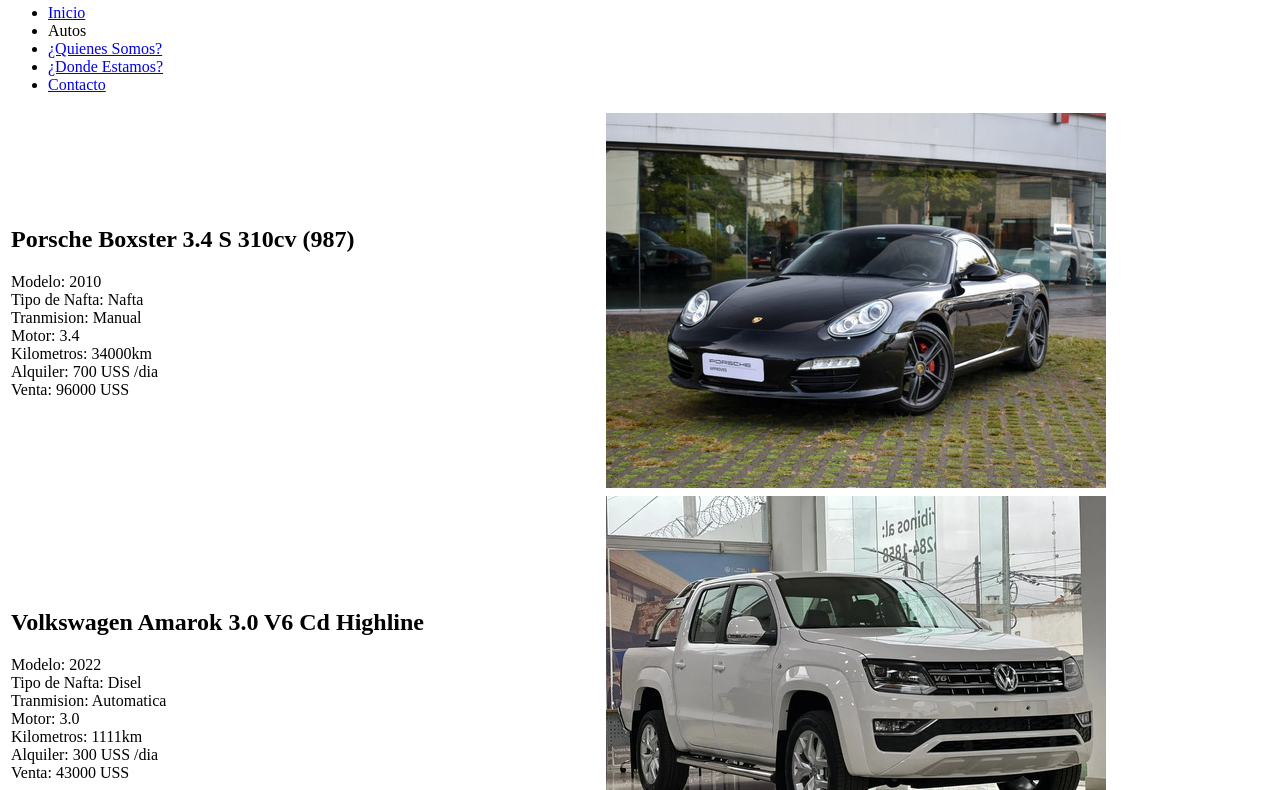
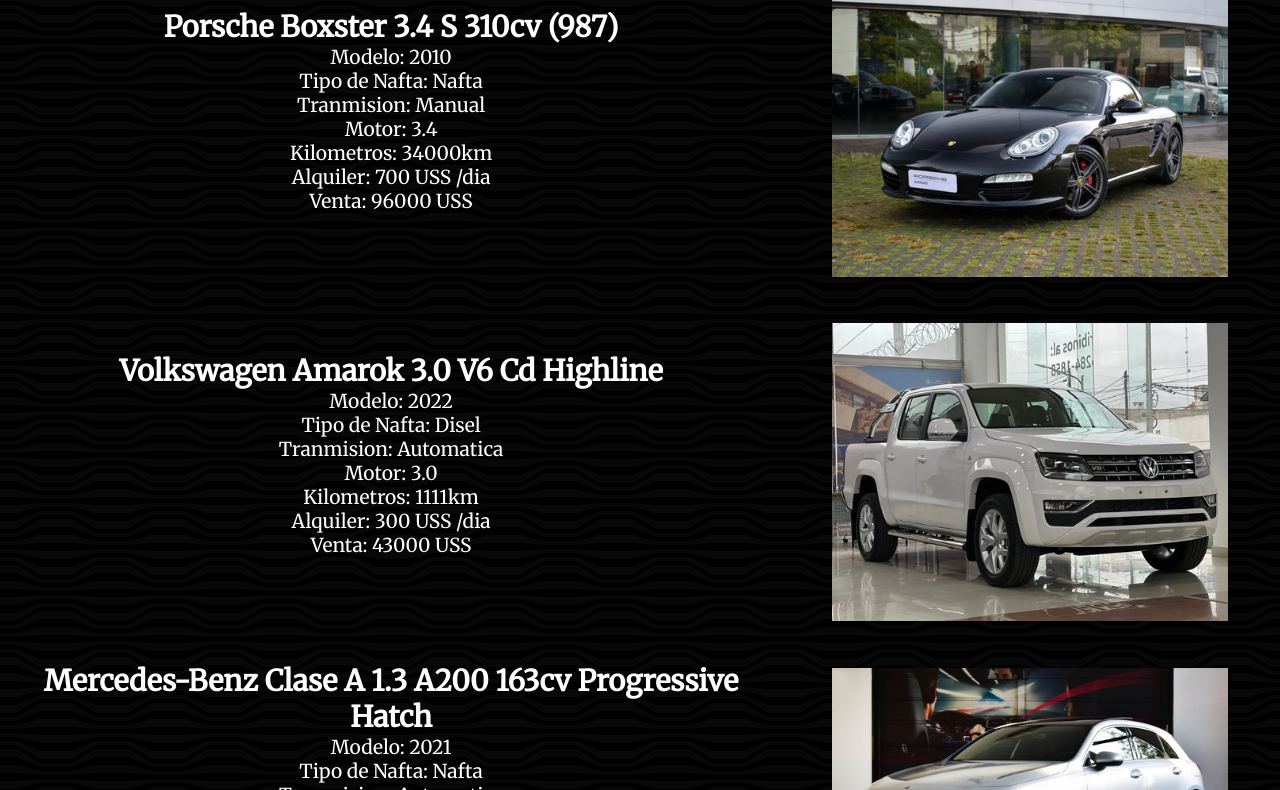
Before and after one commit to ValentinMenzi/PaginaWeb, a plain HTML site: page pages/autos.html in a window 1280 px wide. Shown: the part 327-1117 px from the top of the page. Drawn offline with Linux system fonts and the light colour scheme; the site is published under a folder, as on GitHub Pages, so addresses that start at the root find nothing.

Commit message:
Coreccion

```diff
--- a/pages/autos.html
+++ b/pages/autos.html
@@ -6,7 +6,7 @@
     <meta http-equiv="X-UA-Compatible" content="IE=edge">
     <meta name="viewport" content="width=device-width, initial-scale=1.0">
 
-    <link rel="stylesheet" href="/CSS/style.css">
+    <link rel="stylesheet" href="../CSS/style.css">
 
     <link href="https://fonts.googleapis.com/css2?family=Merriweather&display=swap" rel="stylesheet">
     <link href="https://fonts.googleapis.com/css2?family=Merriweather:wght@300&display=swap" rel="stylesheet">
--- a/pages/contacto.html
+++ b/pages/contacto.html
@@ -6,7 +6,7 @@
     <meta http-equiv="X-UA-Compatible" content="IE=edge">
     <meta name="viewport" content="width=device-width, initial-scale=1.0">
 
-    <link rel="stylesheet" href="/CSS/style.css">
+    <link rel="stylesheet" href="../CSS/style.css">
 
     <link href="https://fonts.googleapis.com/css2?family=Merriweather&display=swap" rel="stylesheet">
     <link href="https://fonts.googleapis.com/css2?family=Merriweather:wght@300&display=swap" rel="stylesheet">
```
Also changed, not shown: pages/donde.html (+1 -1 lines), pages/quienessomos.html (+1 -1 lines).
